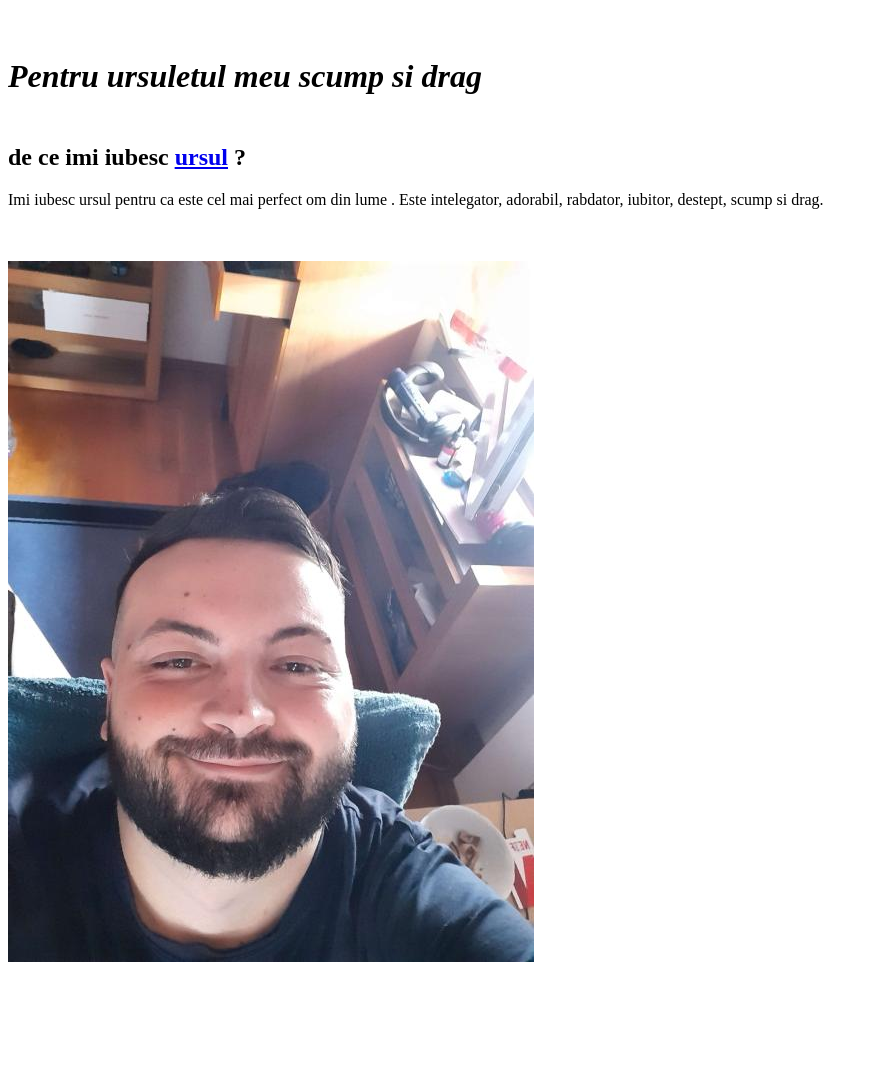
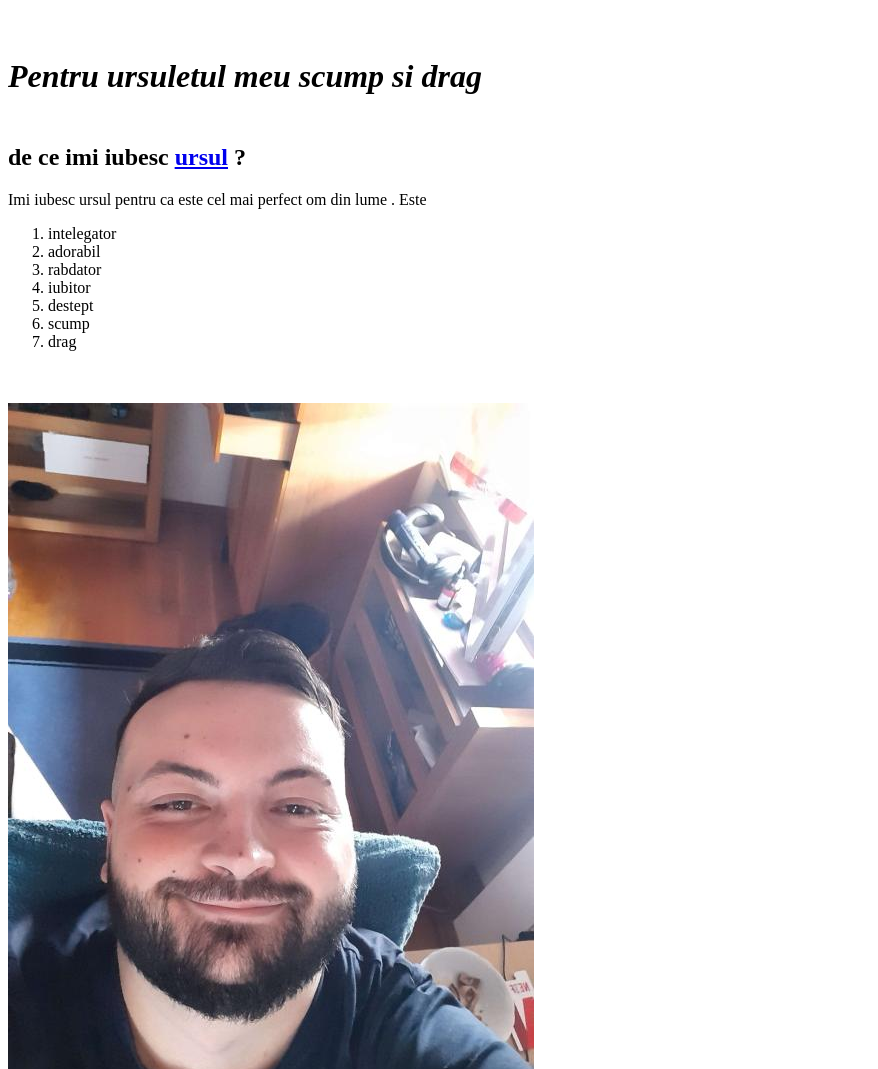
Before and after one commit to Criss12309/ursulmeu, a plain HTML site: page index.html in a window 1280 px wide. Shown: the top 1069 px of the page, without its empty margins (0-878 px from the left). Before the commit the page ends 974 px from the top, so only its background shows below. Drawn offline with Linux system fonts and the light colour scheme.

Commit message:
yeeeuuuu

```diff
--- a/index.html
+++ b/index.html
@@ -8,7 +8,17 @@
 <body>
     <h1> <br><i>Pentru ursuletul meu scump si drag</i></h1>
     <h2><br><b>de ce imi iubesc <a href="https://upload.wikimedia.org/wikipedia/commons/thumb/7/71/2010-kodiak-bear-1.jpg/1200px-2010-kodiak-bear-1.jpg" target="_blank">ursul</a> ?</b></h2>
-    <p>Imi iubesc ursul pentru ca este cel mai perfect om din lume . Este intelegator, adorabil, rabdator, iubitor, destept, scump si drag.
+    <p>Imi iubesc ursul pentru ca este cel mai perfect om din lume .
+         Este
+         <ol>
+            <li>intelegator</li>
+            <li>adorabil</li>
+            <li>rabdator</li>
+            <li>iubitor</li>
+            <li>destept</li>
+            <li>scump</li>
+            <li>drag</li>
+         </ol>
     </p>
     <br>
     <br>
```
